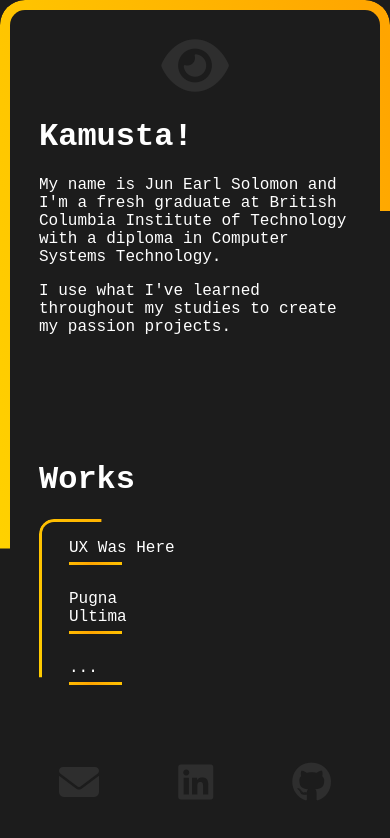
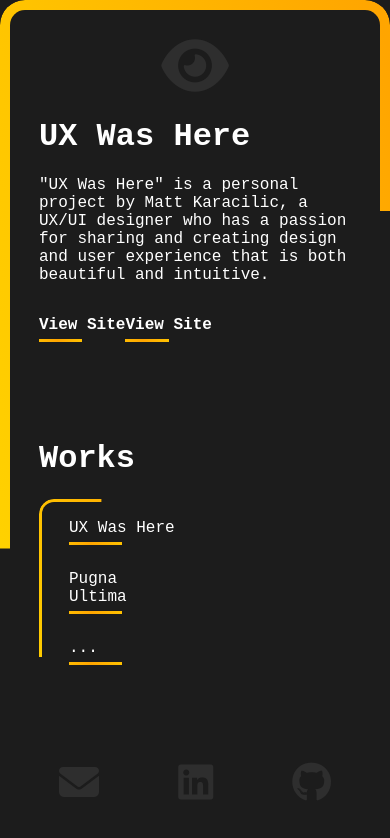
Before and after one commit to Sorumoru/Perso-Webo, a website: page public/index.html in a window 390 px wide. Drawn offline with nearby package versions, Linux system fonts and the light colour scheme.

Commit message:
added buttons in content

```diff
--- a/public/index.html
+++ b/public/index.html
@@ -40,33 +40,44 @@
       </header>
 
       <div class="main">
-        <div id="content-item-0" class="content">
-          <div class="content-grid-item">
-            <h1 class="short-fade welcome">Kamusta!</h1>
-            <p class="fade description">
+        <div id="content-item-0" class="content" style="display: none">
+          <div class="content-grid-item fade">
+            <h1 class="welcome">Kamusta!</h1>
+            <p class="description">
               My name is Jun Earl Solomon and I'm a fresh graduate at British Columbia Institute of Technology
               with a diploma in Computer Systems Technology.
             </p>
-            <p class="fade">
+            <p>
               I use what I've learned throughout my studies to create my passion projects.
             </p>
           </div>
         </div>
 
-        <div id="content-item-1" class="content" style="display: none">
-          <div class="content-grid-item">
-            <h1 class="short-fade welcome">UX Was Here</h1>
-            <p class="fade description">
+        <div id="content-item-1" class="content">
+          <div class="content-grid-item fade">
+            <h1 class="welcome">UX Was Here</h1>
+            <p class="description">
               "UX Was Here" is a personal project by Matt Karacilic, a UX/UI designer who has a passion for sharing and
               creating design and user experience that is both beautiful and intuitive.
             </p>
+            <div class="content-item-buttons">
+              <!-- <a href="#" class="content-button">View Site</a> -->
+              <div class="button-item">
+                <a href="https://www.uxwashere.com/" target="_blank">View Site</a>
+                <hr id="item-line-1" class="line">
+              </div>
+              <div class="button-item">
+                <a href="https://www.uxwashere.com/" target="_blank">View Site</a>
+                <hr id="item-line-1" class="line">
+              </div>
+            </div>
           </div>
         </div>
 
         <div id="content-item-2" class="content" style="display: none">
-          <div class="content-grid-item">
-            <h1 class="short-fade welcome">Pugna Ultima</h1>
-            <p class="fade description">
+          <div class="content-grid-item fade">
+            <h1 class="welcome">Pugna Ultima</h1>
+            <p class="description">
               A 15 person group project where we (ambitiously) create the best multiplayer fighting game made with the
               Unity game engine and Photon for online integration.
             </p>
@@ -74,9 +85,9 @@
         </div>
 
         <div id="content-item-3" class="content" style="display: none">
-          <div class="content-grid-item">
-            <h1 class="short-fade welcome">More Coming Soon!</h1>
-            <p class="fade description">
+          <div class="content-grid-item fade">
+            <h1 class="welcome">More Coming Soon!</h1>
+            <p class="description">
               Unfortunately I've fallen into the trap in CS Studies where I start projects but never progress enough to
               show any meaningful work, but I'm always continuing to better myself and creating projects that will soon
               see the light of day!
@@ -88,7 +99,7 @@
         </div>
       </div>
 
-      <div class="logo-icon">
+      <div class="logo-icon fade">
         <div onclick="openContent('content-item-0');widenLine('none')">
           <i class="fa-solid fa-eye fa-2xl"></i>
         </div>
@@ -99,15 +110,15 @@
           <h1>Works</h1>
           <div class="selection gradient-border-mask-side">
 
-            <div class="project-item" onclick="openContent('content-item-1');widenLine('item-line-0')">
+            <div class="button-item" onclick="openContent('content-item-1');widenLine('item-line-0')">
               UX Was Here
               <hr id="item-line-0" class="line">
             </div>
-            <div class="project-item" onclick="openContent('content-item-2');widenLine('item-line-1')">
+            <div class="button-item" onclick="openContent('content-item-2');widenLine('item-line-1')">
               Pugna Ultima
               <hr id="item-line-1" class="line">
             </div>
-            <div class="project-item" onclick="openContent('content-item-3');widenLine('item-line-2')">
+            <div class="button-item" onclick="openContent('content-item-3');widenLine('item-line-2')">
               ...
               <hr id="item-line-2" class="line">
             </div>
--- a/public/style.css
+++ b/public/style.css
@@ -67,14 +67,9 @@ body {
   color: white;
 }
 
-.short-fade {
+.fade {
   opacity: 0;
   animation: fade-in 2s ease forwards;
-}
-
-.fade {
-  opacity: 0;
-  animation: fade-in 5s ease forwards;
 }
 
 .container {
@@ -184,6 +179,17 @@ body {
   position: relative;
 }
 
+.content-item-buttons {
+  display: flex;
+  padding-top: 1rem;
+}
+
+.content-item-buttons>div>a {
+  text-decoration: none;
+  color: white;
+  font-weight: bolder;
+}
+
 .logo-icon {
   grid-column: 2 / 3;
   grid-row: 1 / 2;
@@ -252,7 +258,7 @@ body {
   padding-left: 30px;
 }
 
-.project-item {
+.button-item {
   position: relative;
   cursor: pointer;
   padding: 0 0 5px 0;
@@ -270,11 +276,11 @@ body {
   transition: width 0.5s ease;
 }
 
-.project-item:hover>.line {
+.button-item:hover>.line {
   width: 100%;
 }
 
-.project-item-selected {
+.button-item-selected {
   width: 100%;
 }
 
@@ -308,14 +314,13 @@ body {
 
   .main {
     order: 1;
-    height: 500px;
   }
 
-  .content {}
+  /* .content {}
 
   .welcome {}
 
-  .description {}
+  .description {} */
 
   .logo-icon {
     order: 0;
```
